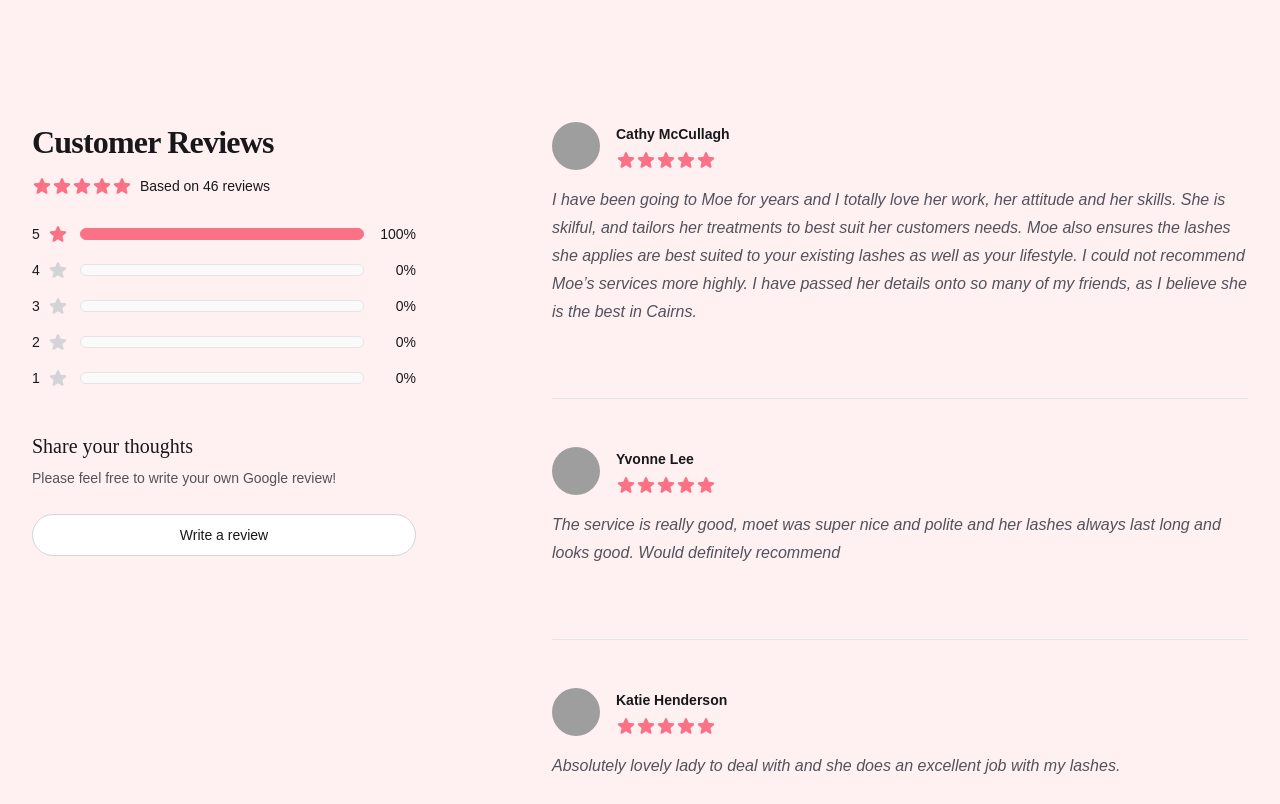
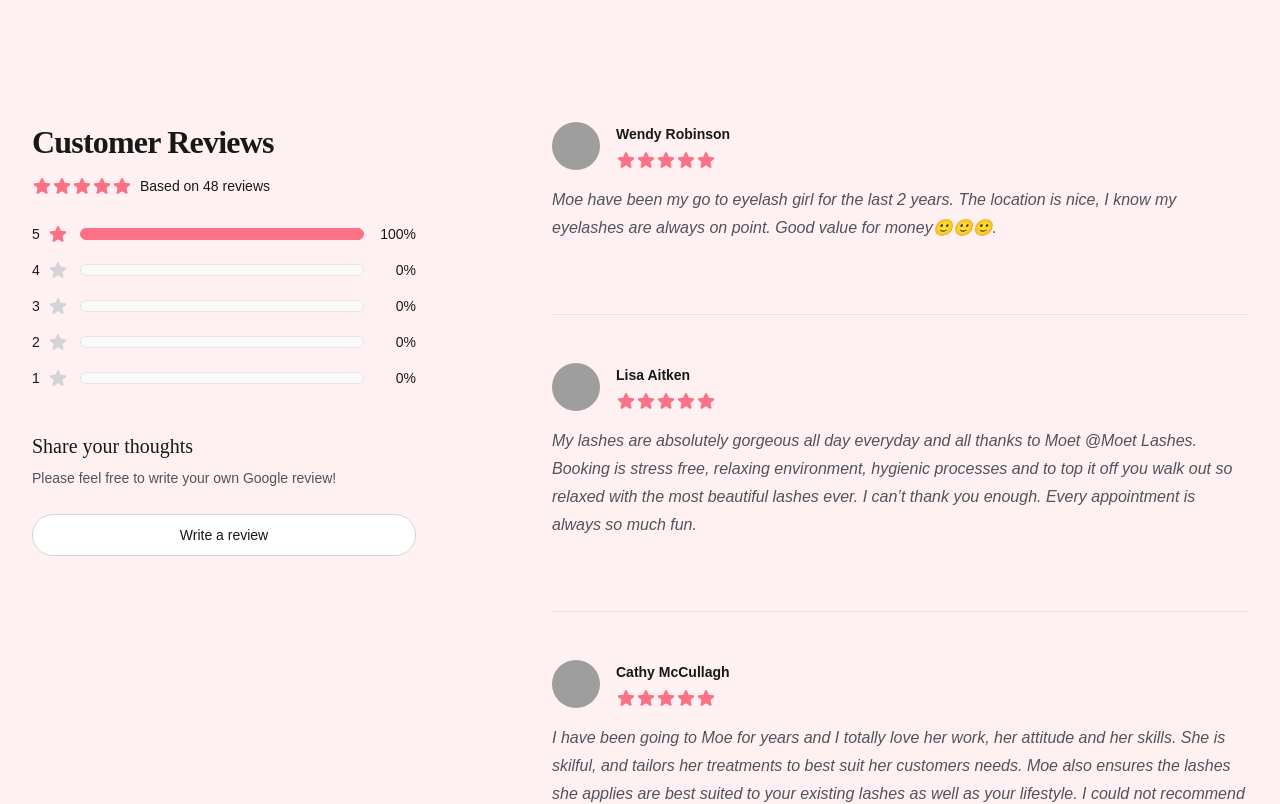
Before and after one commit to Emily-Nilsen/moet-lashes, a Next.js app: page / in a window 1280 px wide. Shown: the part 2280-3084 px from the top of the page. Built offline with nearby package versions, Linux system fonts and the light colour scheme; grey boxes are pictures that could not be loaded; a web font is replaced by a local one.

Commit message:
reviews 47-48

```diff
--- a/src/components/CustomerReviews.jsx
+++ b/src/components/CustomerReviews.jsx
@@ -9,9 +9,9 @@ import { Disclosure } from '@headlessui/react'
 
 const reviews = {
   average: 5,
-  totalCount: 46,
+  totalCount: 48,
   counts: [
-    { rating: 5, count: 46 },
+    { rating: 5, count: 48 },
     { rating: 4, count: 0 },
     { rating: 3, count: 0 },
     { rating: 2, count: 0 },
@@ -19,6 +19,26 @@ const reviews = {
   ],
   featured: [
     // More reviews...
+    {
+      id: 48,
+      rating: 5,
+      content: `
+        <p>Moe have been my go to eyelash girl for the last 2 years. The location is nice, I know my eyelashes are always on point. Good value for money🙂🙂🙂.</p>
+      `,
+      author: 'Wendy Robinson',
+      avatarSrc:
+        'https://res.cloudinary.com/dt3k2apqd/image/upload/q_auto/Mo%C3%ABt%20Lashes/flowers/flower_48_grw8xj.webp',
+    },
+    {
+      id: 47,
+      rating: 5,
+      content: `
+        <p>My lashes are absolutely gorgeous all day everyday and all thanks to Moet @Moet Lashes. Booking is stress free, relaxing environment, hygienic processes and to top it off you walk out so relaxed with the most beautiful lashes ever. I can’t thank you enough. Every appointment is always so much fun.</p>
+      `,
+      author: 'Lisa Aitken',
+      avatarSrc:
+        'https://res.cloudinary.com/dt3k2apqd/image/upload/q_auto/Mo%C3%ABt%20Lashes/flowers/flower_47_znvzyx.webp',
+    },
     {
       id: 46,
       rating: 5,
```
